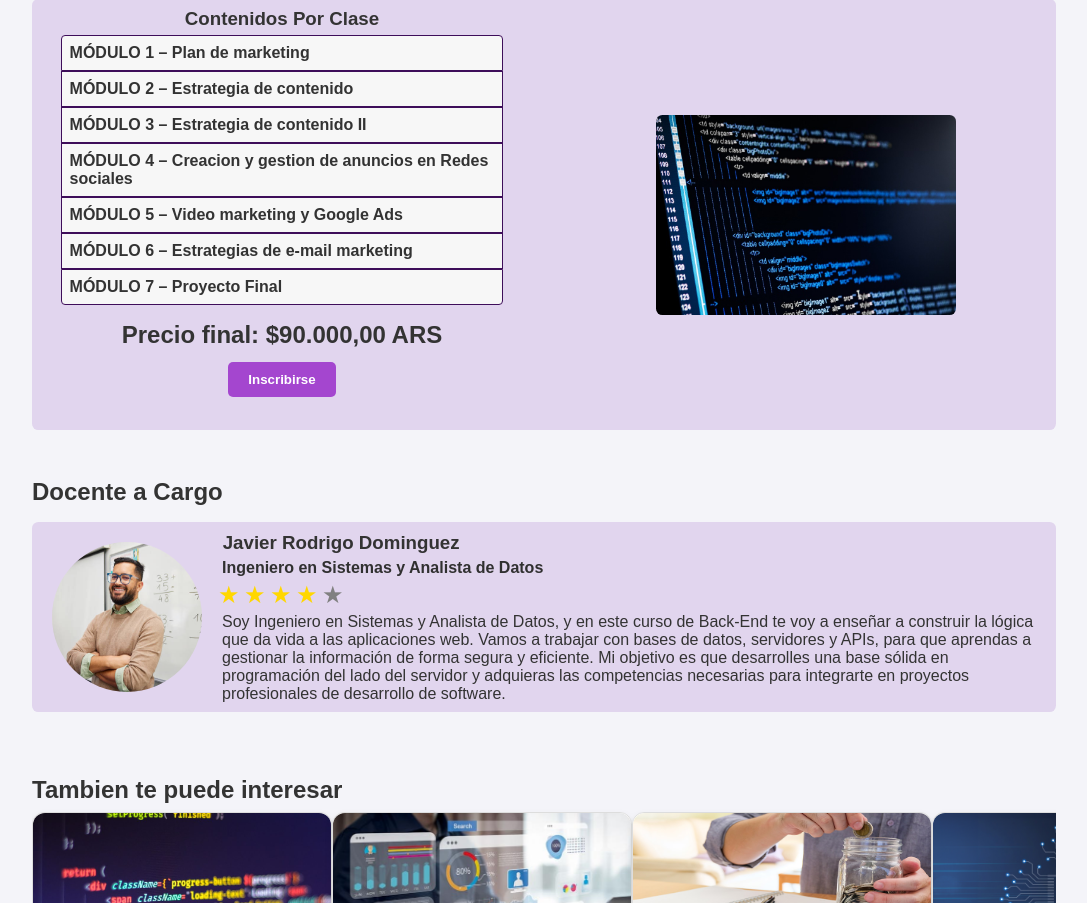
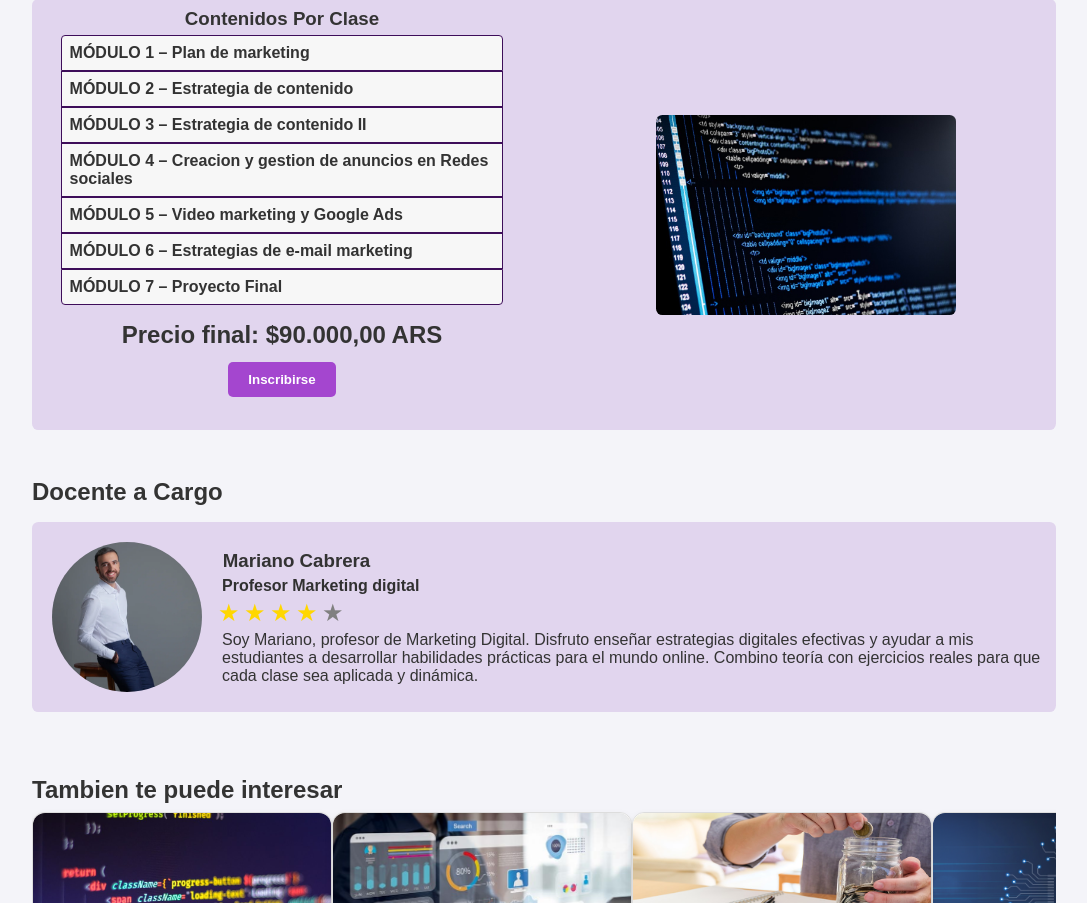
Before and after one commit to camilacollado22/REPO-EJEMPLO, a plain HTML site: page Grupo-Papa-Frita-Programaci-n-Web/TRABAJO PRACTICO/paginas/detalleDelCurso/detalleCursoMarketingDigital.html in a window 1280 px wide. Shown: the part 295-1198 px from the top of the page, without its empty margins (96-1183 px from the left). Drawn offline with Linux system fonts and the light colour scheme.

Commit message:
cambios en marketing detalle cuso

```diff
--- a/Grupo-Papa-Frita-Programaci-n-Web/TRABAJO PRACTICO/paginas/detalleDelCurso/detalleCursoMarketingDigital.html
+++ b/Grupo-Papa-Frita-Programaci-n-Web/TRABAJO PRACTICO/paginas/detalleDelCurso/detalleCursoMarketingDigital.html
@@ -177,10 +177,10 @@
     <div>
         <h2 class="h2-docente-a-cargo">Docente a Cargo</h2>
         <section class="block-informacion-docente">
-            <img class="block-informacion-docente_imagen" src="../../Imagenes/istockphoto-2160473960-612x612.jpg" alt="">
+            <img class="block-informacion-docente_imagen" src="../../img/profemark.jpg" alt="">
             <article>
-                <h3>Javier Rodrigo Dominguez</h3>
-                <h4>Ingeniero en Sistemas y Analista de Datos</h4>
+                <h3>Mariano Cabrera</h3>
+                <h4>Profesor Marketing digital</h4>
                 <!-- valoracion en esrellas al docente -->
                 <div class="rating-container">
                     <span class="star-checked">&#9733;</span>
@@ -189,7 +189,7 @@
                     <span class="star-checked">&#9733;</span>
                     <span class="star">&#9733;</span>
                 </div>
-                <p class="block-informacion-docente_presentacion">Soy Ingeniero en Sistemas y Analista de Datos, y en este curso de Back-End te voy a enseñar a construir la lógica que da vida a las aplicaciones web. Vamos a trabajar con bases de datos, servidores y APIs, para que aprendas a gestionar la información de forma segura y eficiente. Mi objetivo es que desarrolles una base sólida en programación del lado del servidor y adquieras las competencias necesarias para integrarte en proyectos profesionales de desarrollo de software.</p>
+                <p class="block-informacion-docente_presentacion">Soy Mariano, profesor de Marketing Digital. Disfruto enseñar estrategias digitales efectivas y ayudar a mis estudiantes a desarrollar habilidades prácticas para el mundo online. Combino teoría con ejercicios reales para que cada clase sea aplicada y dinámica.</p>
             </article>
         </section>
     </div>
```
Also changed, not shown: Grupo-Papa-Frita-Programaci-n-Web/TRABAJO PRACTICO/img/profemark.jpg (added), Grupo-Papa-Frita-Programaci-n-Web/TRABAJO PRACTICO/profemark.jpg (added).
